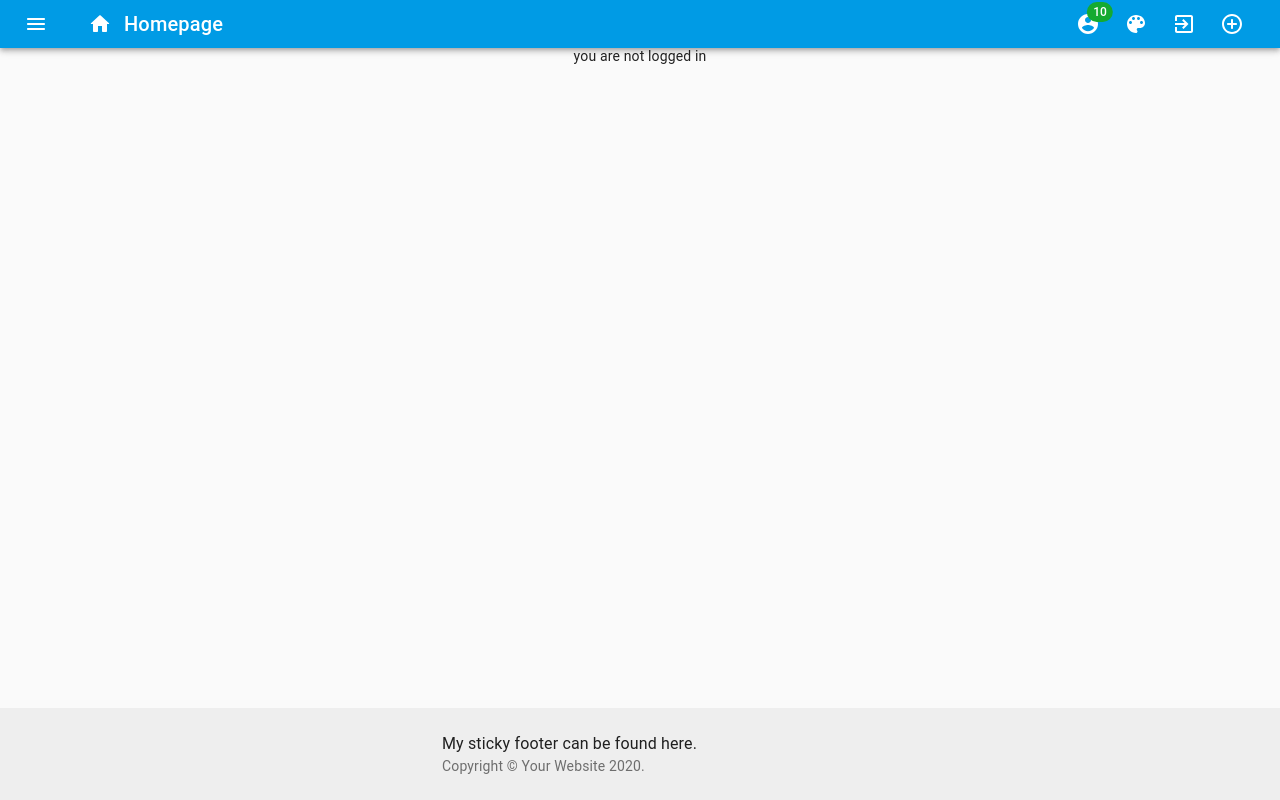
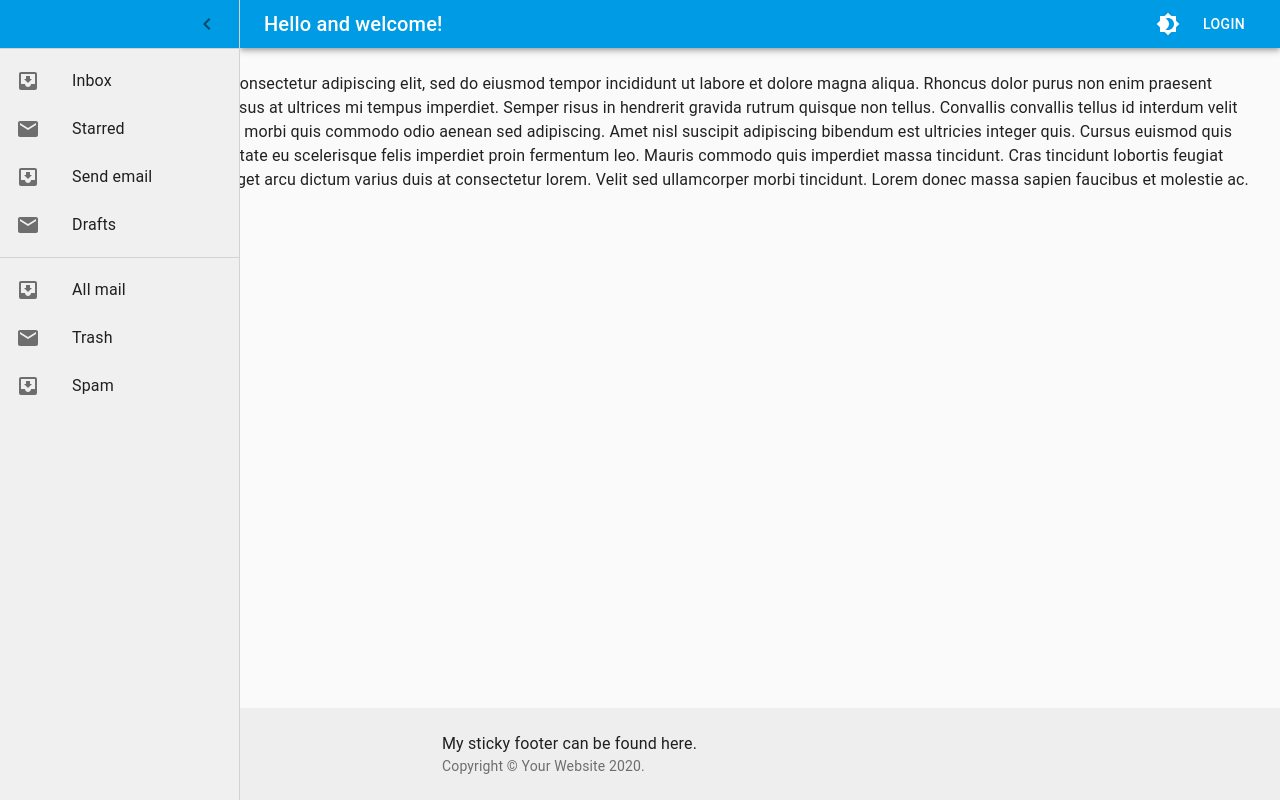
Before and after one commit to JonesTPG/fullstack-theme-base, a React (Create React App) app in the folder front-end/: page / in a window 1280 px wide. Both pictures are taken after a click on the button 36 px from the left and 24 px from the top of the page. Built offline with nearby package versions, Linux system fonts and the light colour scheme; what apollo-link-ws would draw is missing.

Commit message:
Updated mainpage.jsx template

```diff
--- a/front-end/src/components/main/Main.jsx
+++ b/front-end/src/components/main/Main.jsx
@@ -1,95 +1,193 @@
 import React from 'react';
-
+import clsx from 'clsx';
+import { makeStyles, useTheme } from '@material-ui/core/styles';
+import Drawer from '@material-ui/core/Drawer';
 import CssBaseline from '@material-ui/core/CssBaseline';
 import AppBar from '@material-ui/core/AppBar';
 import Toolbar from '@material-ui/core/Toolbar';
+import List from '@material-ui/core/List';
 import Typography from '@material-ui/core/Typography';
+import Divider from '@material-ui/core/Divider';
 import IconButton from '@material-ui/core/IconButton';
-import Badge from '@material-ui/core/Badge';
-import Container from '@material-ui/core/Container';
-import Grid from '@material-ui/core/Grid';
+import MenuIcon from '@material-ui/icons/Menu';
+import ChevronLeftIcon from '@material-ui/icons/ChevronLeft';
+import ChevronRightIcon from '@material-ui/icons/ChevronRight';
+import ListItem from '@material-ui/core/ListItem';
+import ListItemIcon from '@material-ui/core/ListItemIcon';
+import ListItemText from '@material-ui/core/ListItemText';
+import InboxIcon from '@material-ui/icons/MoveToInbox';
+import MailIcon from '@material-ui/icons/Mail';
+import Button from '@material-ui/core/Button';
 
-import MenuRounded from '@material-ui/icons/MenuRounded';
-import HomeRounded from '@material-ui/icons/HomeRounded';
-import AccountCircleRounded from '@material-ui/icons/AccountCircleRounded';
-import AddCircleOutlineRounded from '@material-ui/icons/AddCircleOutlineRounded';
-import ColorLensIcon from '@material-ui/icons/ColorLens';
-import ExitToAppIcon from '@material-ui/icons/ExitToApp';
+import Brightness from '@material-ui/icons/Brightness4';
 
-import { withRouter } from 'react-router-dom';
-import { MainStyles } from '../AllStyles';
-import { withStyles } from '@material-ui/core/styles';
+const drawerWidth = 240;
 
-import { logOut } from '../../services/authService';
+const useStyles = makeStyles(theme => ({
+  root: {
+    flexGrow: 1
+  },
+  appBar: {
+    transition: theme.transitions.create(['margin', 'width'], {
+      easing: theme.transitions.easing.sharp,
+      duration: theme.transitions.duration.leavingScreen
+    })
+  },
+  appBarShift: {
+    width: `calc(100% - ${drawerWidth}px)`,
+    marginLeft: drawerWidth,
+    transition: theme.transitions.create(['margin', 'width'], {
+      easing: theme.transitions.easing.easeOut,
+      duration: theme.transitions.duration.enteringScreen
+    })
+  },
+  menuButton: {
+    marginRight: theme.spacing(2)
+  },
+  hide: {
+    display: 'none'
+  },
+  drawer: {
+    width: drawerWidth,
+    flexShrink: 0
+  },
+  drawerPaper: {
+    width: drawerWidth,
+    backgroundColor: '#f0f0f0'
+  },
+  drawerHeader: {
+    backgroundColor: '#009be5',
+    display: 'flex',
+    alignItems: 'center',
+    padding: theme.spacing(0, 1),
+    ...theme.mixins.toolbar,
+    justifyContent: 'flex-end'
+  },
+  content: {
+    flexGrow: 2,
+    padding: theme.spacing(3),
+    transition: theme.transitions.create('margin', {
+      easing: theme.transitions.easing.sharp,
+      duration: theme.transitions.duration.leavingScreen
+    }),
+    marginLeft: -drawerWidth
+  },
+  contentShift: {
+    transition: theme.transitions.create('margin', {
+      easing: theme.transitions.easing.easeOut,
+      duration: theme.transitions.duration.enteringScreen
+    }),
+    marginLeft: 0
+  },
+  title: {
+    flexGrow: 1
+  }
+}));
 
-const Main = props => {
-  const { classes } = props;
+export default function PersistentDrawerLeft() {
+  const classes = useStyles();
+  const theme = useTheme();
+  const [open, setOpen] = React.useState(false);
 
-  const handleThemeChange = event => {
-    event.preventDefault();
-    console.log('theme page');
+  const handleDrawerOpen = () => {
+    setOpen(true);
   };
 
-  const handleLogOut = event => {
-    event.preventDefault();
-    console.log('log out');
-    logOut();
-    props.history.push('/login');
+  const handleDrawerClose = () => {
+    setOpen(false);
   };
 
   return (
     <div className={classes.root}>
       <CssBaseline />
-      <AppBar position="absolute">
+      <AppBar
+        position="static"
+        className={clsx(classes.appBar, {
+          [classes.appBarShift]: open
+        })}
+      >
         <Toolbar>
           <IconButton
+            color="inherit"
+            aria-label="open drawer"
+            onClick={handleDrawerOpen}
             edge="start"
-            color="inherit"
-            className={classes.menuButton}
+            className={clsx(classes.menuButton, open && classes.hide)}
           >
-            <MenuRounded />
+            <MenuIcon />
           </IconButton>
-          <IconButton onClick={() => props.history.push('/')} color="inherit">
-            <HomeRounded />
+          <Typography variant="h6" noWrap className={classes.title}>
+            Hello and welcome!
+          </Typography>
+          <IconButton color="inherit">
+            <Brightness />
           </IconButton>
-          <Typography
-            component="h1"
-            variant="h6"
-            color="inherit"
-            noWrap
-            className={classes.title}
-          >
-            {props.pageName}
-          </Typography>
-          <IconButton onClick={handleLogOut} color="inherit">
-            <Badge badgeContent={10} color="secondary">
-              <AccountCircleRounded />
-            </Badge>
-          </IconButton>
-          <IconButton onClick={handleThemeChange} color="inherit">
-            <ColorLensIcon />
-          </IconButton>
-          <IconButton data-cy="logout" onClick={handleLogOut} color="inherit">
-            <ExitToAppIcon />
-          </IconButton>
-          <IconButton
-            onClick={() => props.history.push('/counter')}
-            color="inherit"
-          >
-            <AddCircleOutlineRounded />
-          </IconButton>
+          <Button color="inherit">Login</Button>
         </Toolbar>
       </AppBar>
-      <main className={classes.content}>
-        <Container maxWidth="lg" className={classes.container}>
-          <Grid container direction="row" justify="center" alignItems="center">
-            {props.children}
-          </Grid>
-        </Container>
+      <Drawer
+        className={classes.drawer}
+        variant="persistent"
+        anchor="left"
+        open={open}
+        classes={{
+          paper: classes.drawerPaper
+        }}
+      >
+        <div className={classes.drawerHeader}>
+          <IconButton onClick={handleDrawerClose}>
+            {theme.direction === 'ltr' ? (
+              <ChevronLeftIcon />
+            ) : (
+              <ChevronRightIcon />
+            )}
+          </IconButton>
+        </div>
+        <Divider />
+        <List>
+          {['Inbox', 'Starred', 'Send email', 'Drafts'].map((text, index) => (
+            <ListItem button key={text}>
+              <ListItemIcon>
+                {index % 2 === 0 ? <InboxIcon /> : <MailIcon />}
+              </ListItemIcon>
+              <ListItemText primary={text} />
+            </ListItem>
+          ))}
+        </List>
+        <Divider />
+        <List>
+          {['All mail', 'Trash', 'Spam'].map((text, index) => (
+            <ListItem button key={text}>
+              <ListItemIcon>
+                {index % 2 === 0 ? <InboxIcon /> : <MailIcon />}
+              </ListItemIcon>
+              <ListItemText primary={text} />
+            </ListItem>
+          ))}
+        </List>
+      </Drawer>
+      <main
+        className={clsx(classes.content, {
+          [classes.contentShift]: open
+        })}
+      >
+        <Typography paragraph>
+          Lorem ipsum dolor sit amet, consectetur adipiscing elit, sed do
+          eiusmod tempor incididunt ut labore et dolore magna aliqua. Rhoncus
+          dolor purus non enim praesent elementum facilisis leo vel. Risus at
+          ultrices mi tempus imperdiet. Semper risus in hendrerit gravida rutrum
+          quisque non tellus. Convallis convallis tellus id interdum velit
+          laoreet id donec ultrices. Odio morbi quis commodo odio aenean sed
+          adipiscing. Amet nisl suscipit adipiscing bibendum est ultricies
+          integer quis. Cursus euismod quis viverra nibh cras. Metus vulputate
+          eu scelerisque felis imperdiet proin fermentum leo. Mauris commodo
+          quis imperdiet massa tincidunt. Cras tincidunt lobortis feugiat
+          vivamus at augue. At augue eget arcu dictum varius duis at consectetur
+          lorem. Velit sed ullamcorper morbi tincidunt. Lorem donec massa sapien
+          faucibus et molestie ac.
+        </Typography>
+        <Typography paragraph>TÄHÄN FEEDI</Typography>
       </main>
     </div>
   );
-};
-
-const styledMain = withStyles(MainStyles)(Main);
-export default withRouter(styledMain);
+}
```
